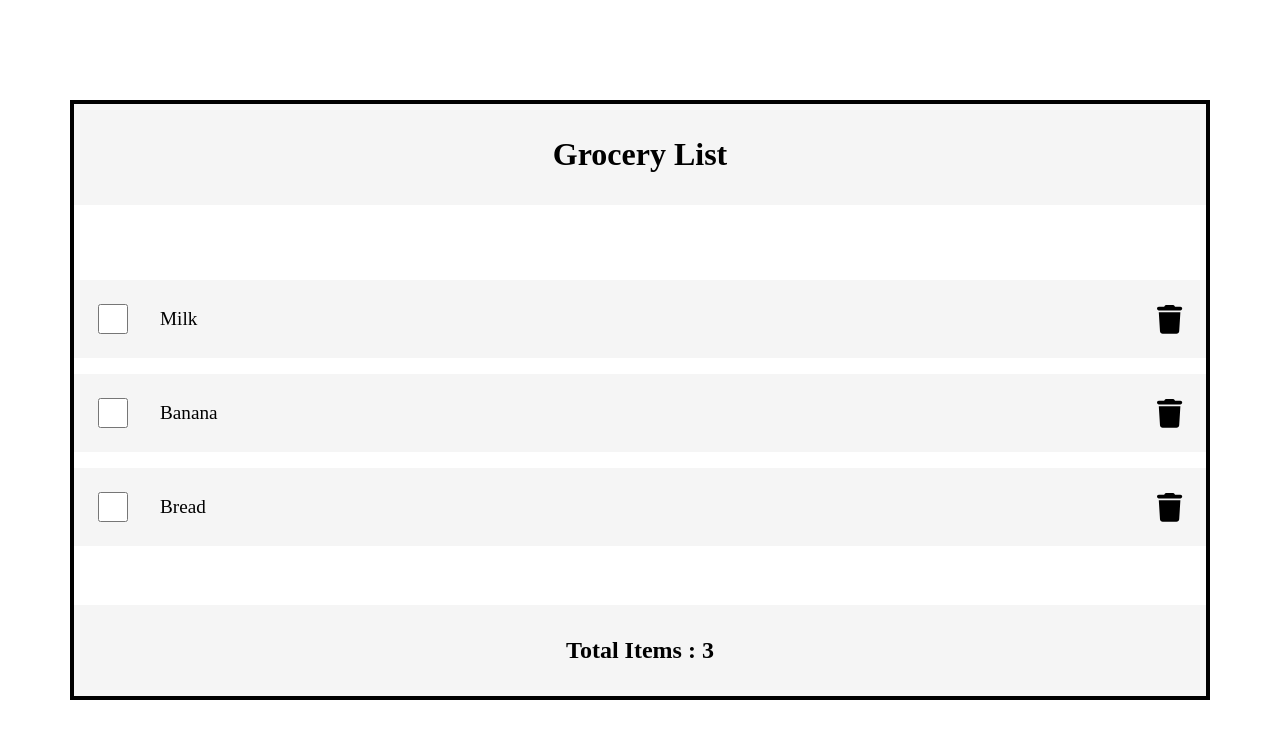
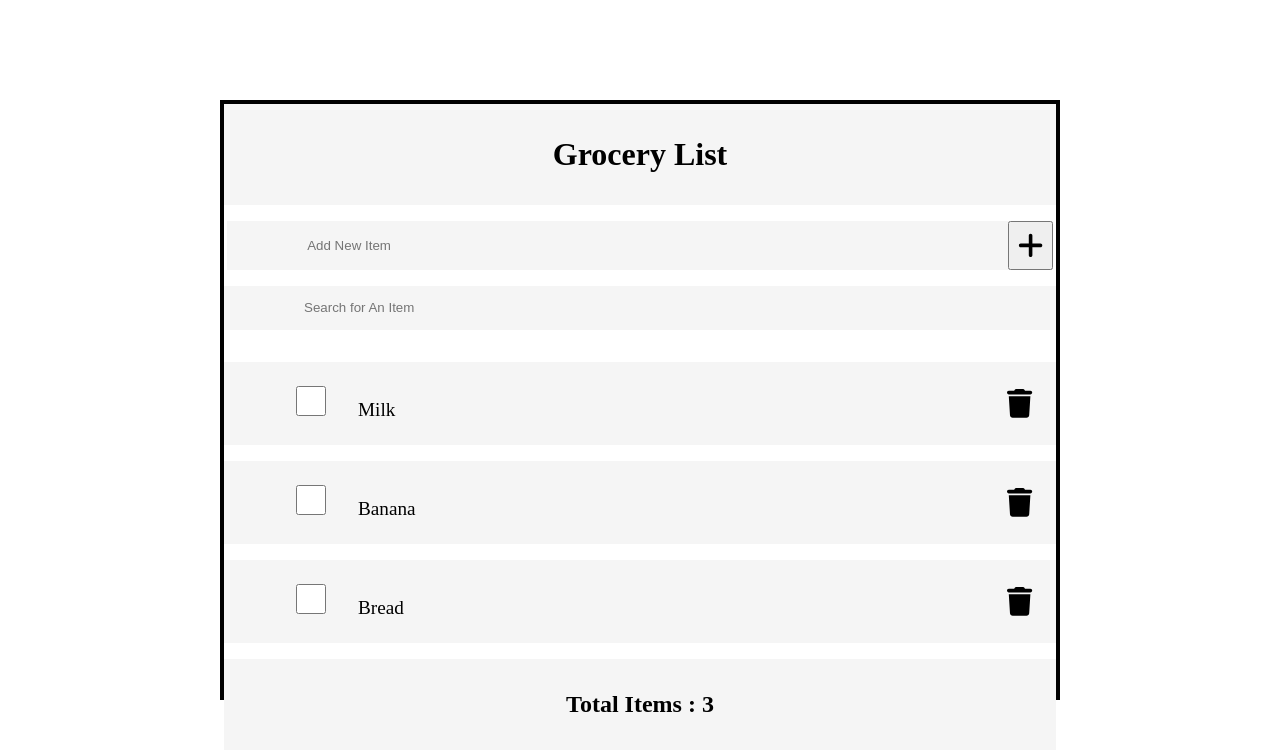
Before and after one commit to charuzain/react-projects, a React (Vite) app in the folder grocery-list/: page / in a window 1280 px wide. Shown: the top 750 px of the page. Built offline with nearby package versions, Linux system fonts and the light colour scheme.

Commit message:
Finish Add new item functionlity

```diff
--- a/grocery-list/package.json
+++ b/grocery-list/package.json
@@ -10,6 +10,9 @@
     "preview": "vite preview"
   },
   "dependencies": {
+    "@fortawesome/fontawesome-svg-core": "^6.6.0",
+    "@fortawesome/free-solid-svg-icons": "^6.6.0",
+    "@fortawesome/react-fontawesome": "^0.2.2",
     "react": "^18.3.1",
     "react-dom": "^18.3.1"
   },
--- a/grocery-list/src/App.jsx
+++ b/grocery-list/src/App.jsx
@@ -1,6 +1,7 @@
 import './App.css';
 import { FontAwesomeIcon } from '@fortawesome/react-fontawesome';
 import { faTrash } from '@fortawesome/free-solid-svg-icons';
+import { faPlus } from '@fortawesome/free-solid-svg-icons';
 import { useState } from 'react';
 
 function App() {
@@ -22,10 +23,32 @@ function App() {
     },
   ]);
 
+  const [newItem, setNewItem] = useState('');
+
   const deleteItem = (id) => {
     const newItems = items.filter((item) => item.id !== id);
     console.log(newItems);
     setItems(newItems);
+  };
+
+  const handleAddNewItem = (e) => {
+    console.log(e.target.value);
+    setNewItem(e.target.value);
+  };
+
+  const formSubmitHandler = (e) => {
+    e.preventDefault();
+    console.log(newItem);
+    if (!newItem.trim()) {
+      return;
+    }
+    const newListItem = {
+      id: items.length + 1,
+      itemName: newItem,
+      checked: false,
+    };
+    setItems([...items, newListItem]);
+    setNewItem('');
   };
 
   return (
@@ -34,8 +57,25 @@ function App() {
         <h1>Grocery List</h1>
       </header>
       <main>
+        <section>
+          <form className="addItem" onSubmit={formSubmitHandler}>
+            <input
+              type="text"
+              value={newItem}
+              onChange={(e) => handleAddNewItem(e)}
+              placeholder="Add New Item"
+              className=""
+            />
+            <button type="submit" className="submit">
+              <FontAwesomeIcon icon={faPlus} className="icon" />
+            </button>
+          </form>
+        </section>
+        <form className="search">
+          <input type="text" name="" id="" placeholder="Search for An Item" />
+        </form>
         {!items.length ? (
-          <p className='item'>No Items Present in the list</p>
+          <p className="item">No Items Present in the list</p>
         ) : (
           <ul>
             {items.map((item) => (
--- a/grocery-list/src/index.css
+++ b/grocery-list/src/index.css
@@ -21,7 +21,7 @@ li {
   max-height: 850px;
   width: 100%;
   margin: 4rem;
-  max-width: 1140px;
+  max-width: 840px;
   display: flex;
   flex-direction: column;
   justify-content: space-between;
@@ -33,12 +33,17 @@ header {
   width: 100%;
   text-align: center;
   padding: 2rem;
-  margin-bottom: 2rem;
+  /* margin-bottom: 2rem; */
 }
 
 main {
   width: 100%;
   text-align: center;
+  display: flex;
+  flex-direction: column;
+  /* justify-content: space-evenly; */
+  flex: 1;
+  /* border: 2px solid red; */
 }
 
 li {
@@ -67,9 +72,7 @@ input[type='checkbox'] {
 }
 
 .list-left {
-  display: flex;
-  align-items: center;
-  flex: 1;
+  margin-left:3rem;
 }
 label {
   flex: 1;
@@ -83,3 +86,31 @@ label {
 .icon {
   font-size: 1.8rem;
 }
+.addItem {
+  display: flex;
+  /* padding: 0.5rem 1.5rem; */
+  background-color: #f5f5f5;
+  margin: 1rem 0.2rem;
+  gap:1rem;
+}
+section {
+  width: 100%;
+}
+
+input {
+  flex-grow: 1;
+  border: none;
+  background-color: #f5f5f5;
+  padding:0.7rem 5rem;
+}
+
+.submit{
+  padding:0.5rem;
+
+}
+.search input{
+  width:100%;
+  padding:0.9rem 5rem;
+  margin-bottom:2rem;
+
+}
```
Also changed, not shown: 1 other file (tests, documents, lock files or other folders).
